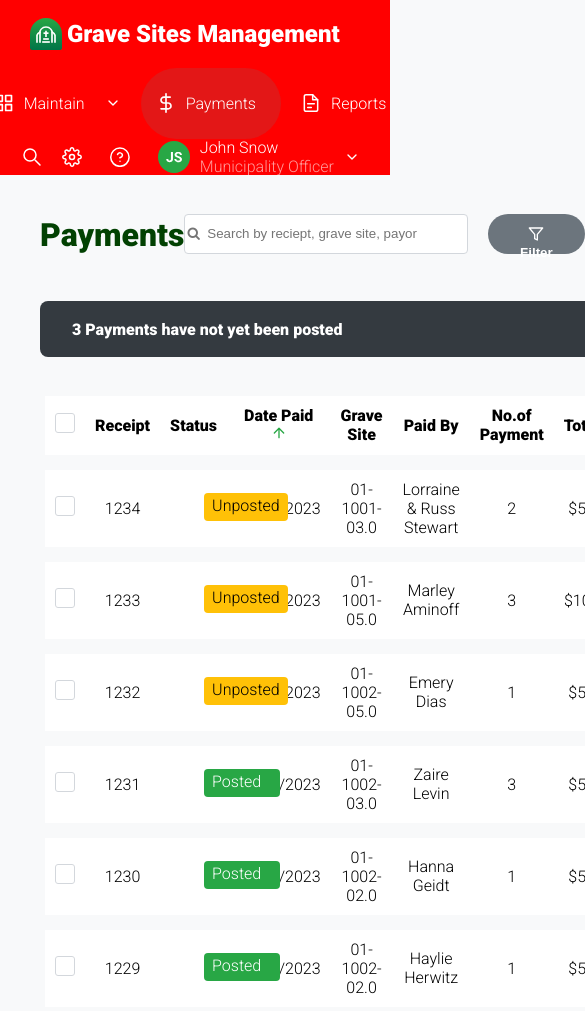
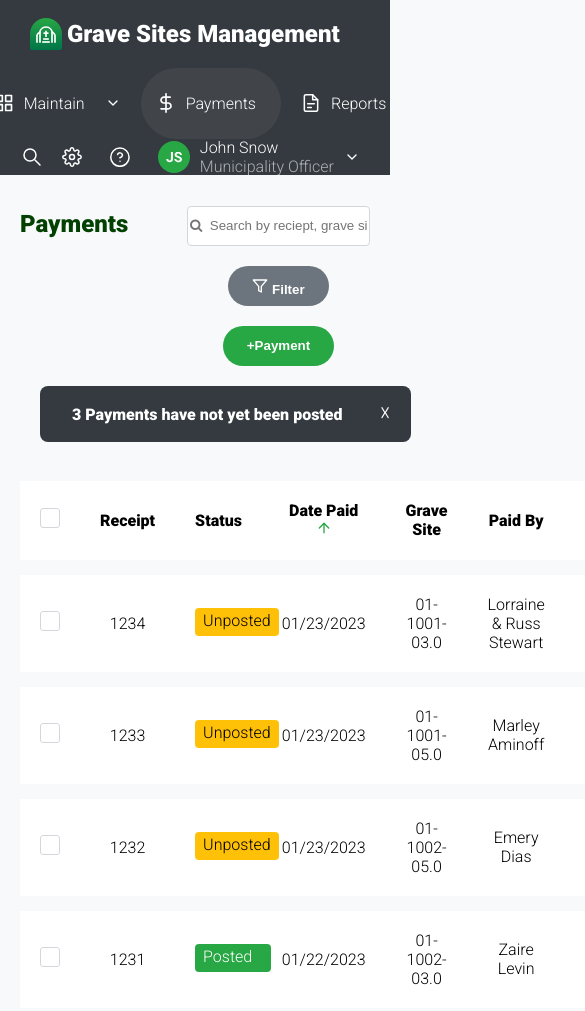
Before and after one commit to vaishakhmp/Figma_6Apayments, a plain HTML site: page index.html in a window 390 px wide. Shown: the top 1011 px of the page, 585 px wide, since content can reach past the window. Drawn offline with Linux system fonts and the light colour scheme.

Commit message:
Did some responsive

```diff
--- a/index.css
+++ b/index.css
@@ -64,7 +64,7 @@ header {
 .ti2{
     flex-wrap: wrap;
     position: absolute;
-    width: 1450px;
+    width: 95%;
     height: 56px;
     margin-left: 40px;
     margin-top: 20px;
@@ -128,13 +128,13 @@ table{
     border-spacing: 0 15px;
     margin-top:100px;
     margin-left: 45px;
-
+    width: 95%;
 }
 
 th, td{
     width: 140px;
     text-align: center;
-    padding: 10px;
+    padding: 20px;
     background: white;
 }
 
@@ -262,7 +262,6 @@ ul{
     position: absolute;
     width: 68px;
     height: 22px;
-    margin-left: 34px;
     margin-top: -15px;
     background: #FFC107;
     border-radius: 4px;
@@ -279,7 +278,6 @@ ul{
     position: absolute;
     width: 60px;
     height: 22px;
-    margin-left: 34px;
     margin-right: 10px;
     margin-top: -15px;
     background: #28A745;
@@ -337,10 +335,31 @@ ul{
 }
 
 
-@media screen and (max-width: 800px) {
-    header {
-        background-color: red;
-        }
+@media (max-width: 768px) {
+    h1 {
+      font-size: 24px;
+      margin-left: 20px;
+    }
 
+    .text-button {
+      flex-direction: column;
+      align-items: center;
+      margin-top: 16px;
+      margin-right: 20px;
+    }
 
+    #text-box {
+      width: 100%;
+      max-width: none;
+    }
+
+    table {
+      margin-left: 20px;
+      margin-right: 20px;
+    }
+
+    th,
+    td {
+      width: 100px;
+    }
   }
```
